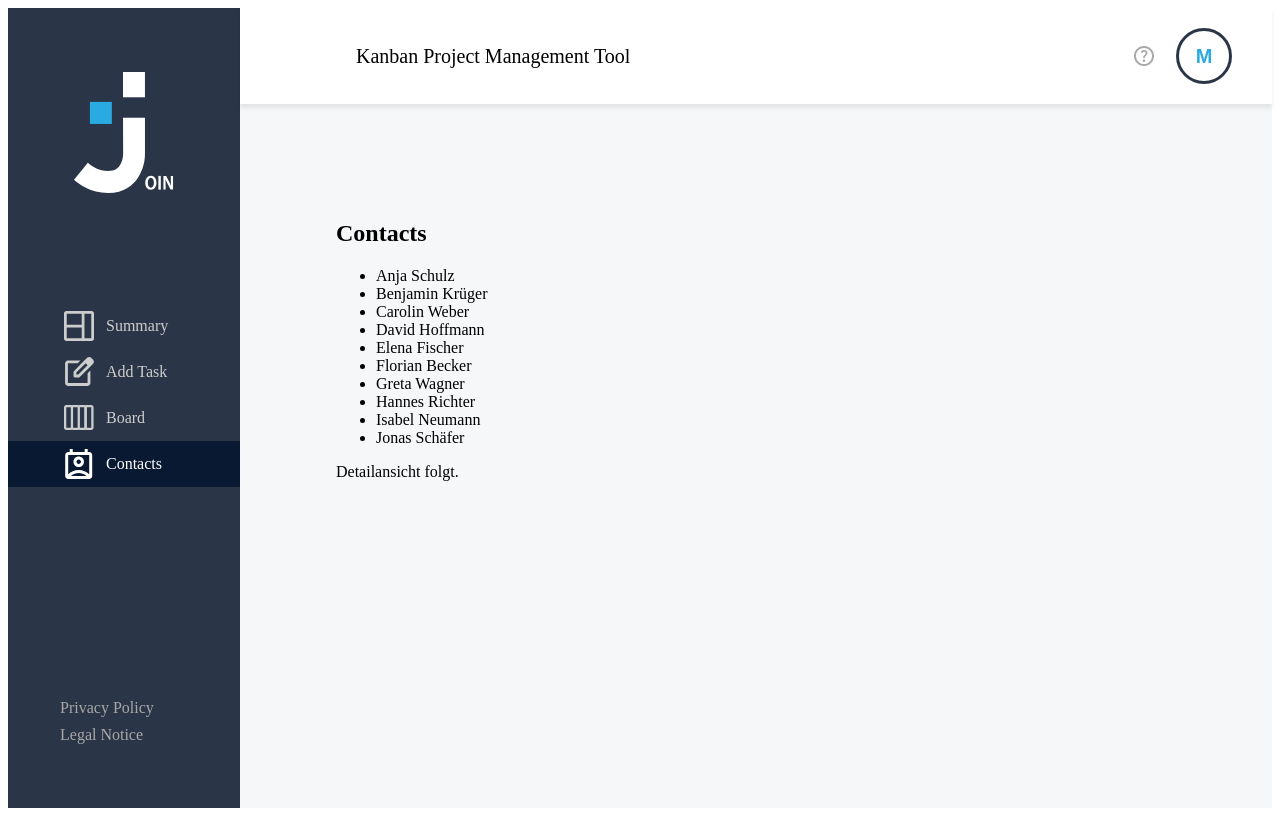
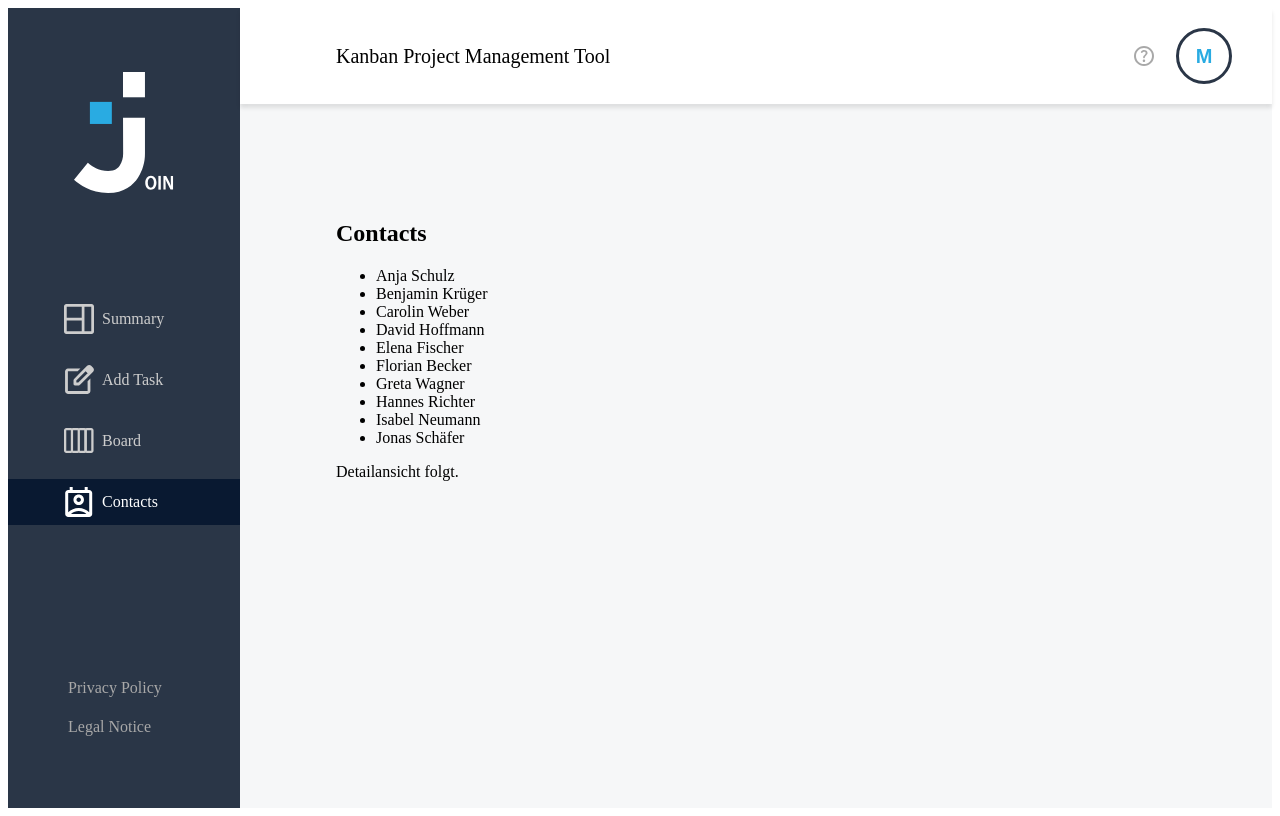
Before and after one commit to rogerfriebus/join, an Angular app: page /contacts in a window 1280 px wide. Built offline with nearby package versions, Linux system fonts and the light colour scheme.

Commit message:
style: fine tune desktop shell layout

```diff
--- a/src/app/layout/footer/footer.scss
+++ b/src/app/layout/footer/footer.scss
@@ -1,11 +1,16 @@
 .footer {
   display: flex;
   flex-direction: column;
-  gap: 8px;
+  gap: 4px;
   padding: 0 0 64px 52px;
 }
 
 .footer__link {
+  box-sizing: border-box;
+  display: flex;
+  align-items: center;
+  height: 35px;
+  padding: 8px;
   color: #a8a8a8;
   font-size: 16px;
   line-height: 19px;
--- a/src/app/layout/header/header.scss
+++ b/src/app/layout/header/header.scss
@@ -1,11 +1,12 @@
 .header {
+  box-sizing: border-box;
   display: flex;
   align-items: center;
   justify-content: space-between;
   height: 96px;
-  padding: 0 40px 0 116px;
+  padding: 20px 40px 20px 96px;
   background-color: #ffffff;
-  box-shadow: 0 4px 4px rgba(0, 0, 0, 0.08);
+  box-shadow: 0 4px 4px rgba(0, 0, 0, 0.1);
 }
 
 .header__title {
@@ -39,8 +40,8 @@
 
 .header__help-icon {
   display: block;
-  width: 32px;
-  height: 32px;
+  width: 20px;
+  height: 20px;
   background-color: #a8a8a8;
 
   mask-image: url('/assets/icons/help.svg');
--- a/src/app/layout/navbar/navbar.scss
+++ b/src/app/layout/navbar/navbar.scss
@@ -19,15 +19,18 @@
 .navbar__links {
   display: flex;
   flex-direction: column;
-  margin-top: 110px;
+  gap: 15px;
+  margin-top: 103px;
 }
 
 .navbar__link {
+  box-sizing: border-box;
   display: flex;
   align-items: center;
-  gap: 12px;
+  gap: 8px;
+  width: 232px;
   height: 46px;
-  padding: 0 56px;
+  padding: 8px 56px;
   color: #cdcdcd;
   text-decoration: none;
   transition:
```
